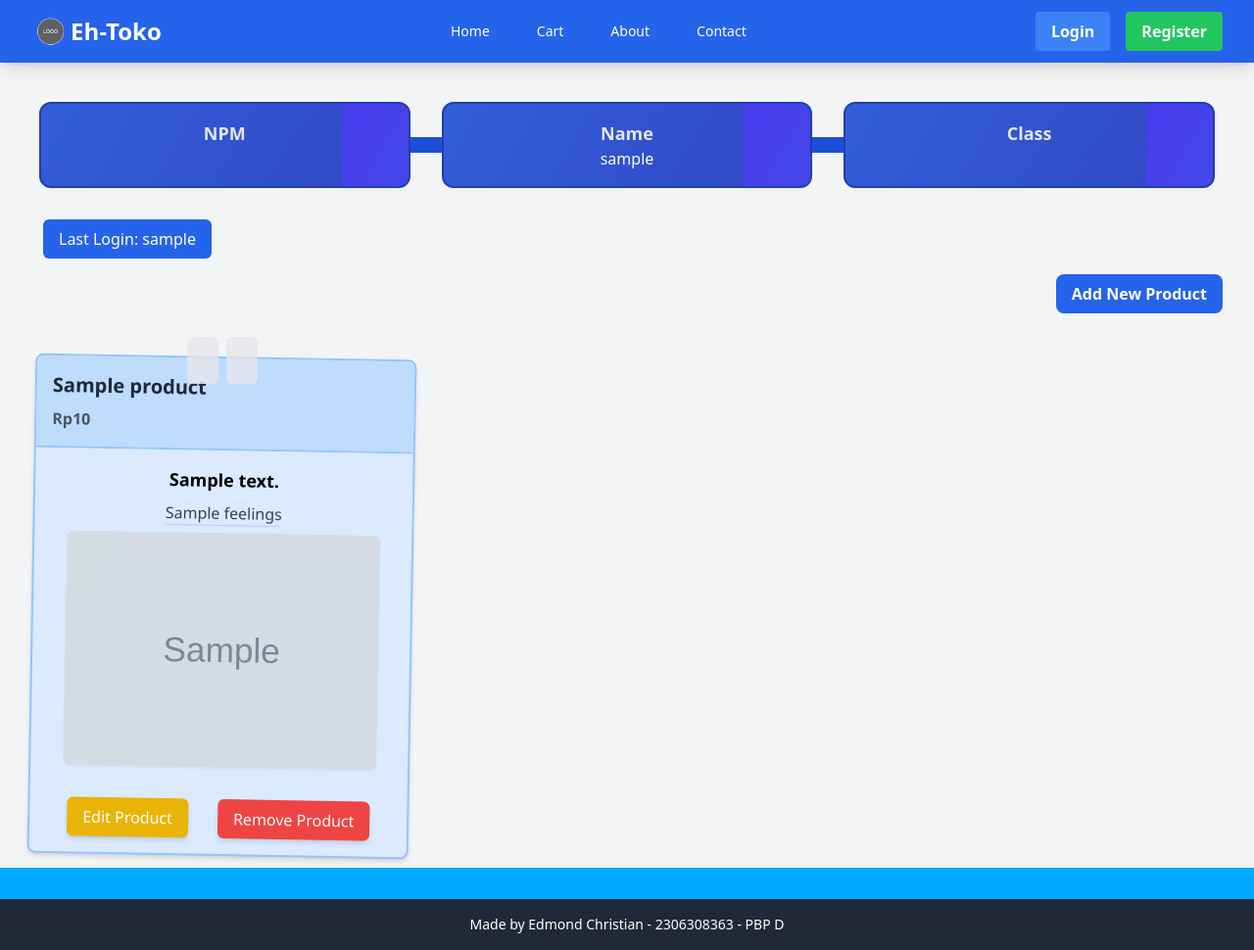
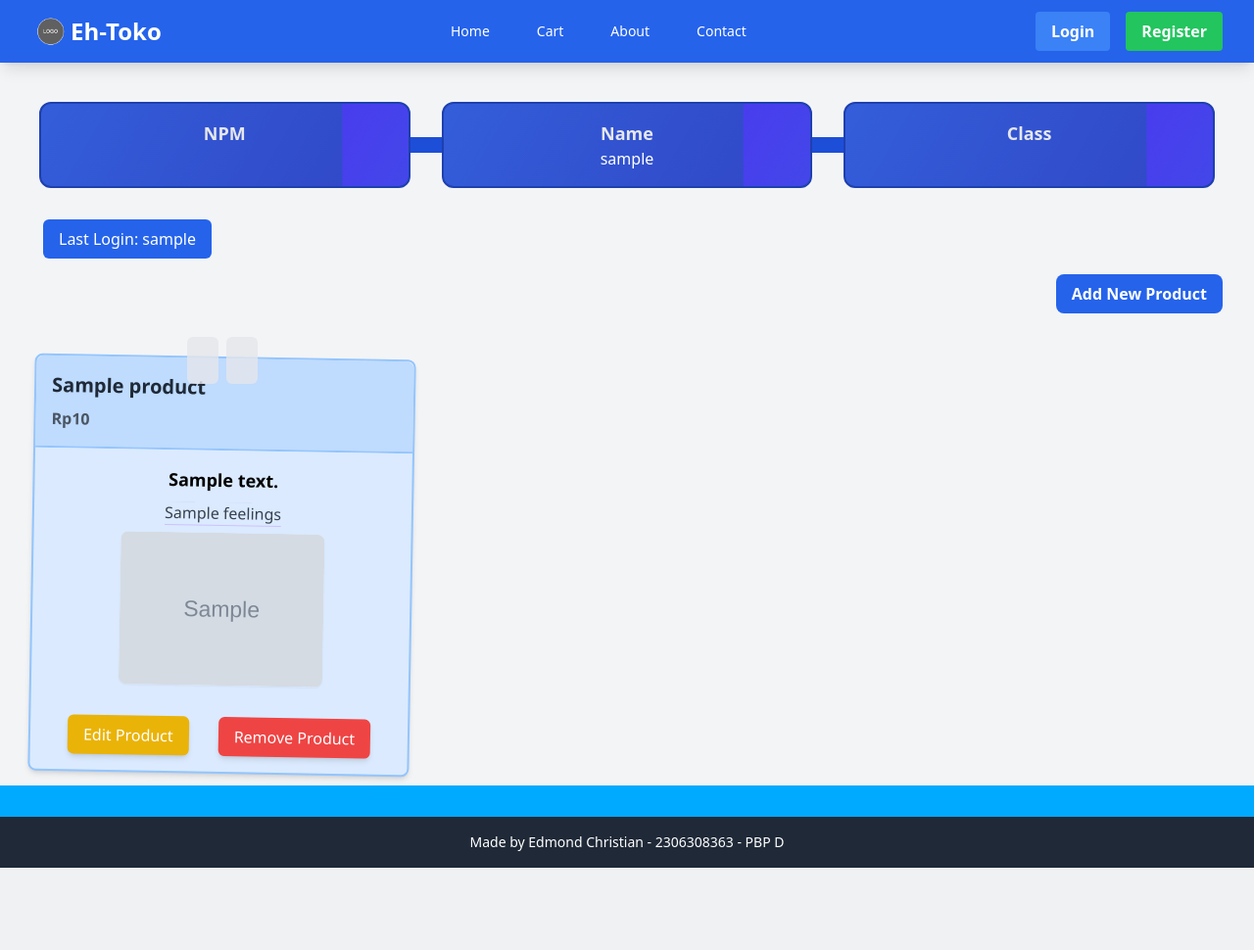
Before and after one commit to EdPootis/e-commerce-assignment, a Django app: template main/templates/main.html in a window 1280 px wide. Shown: the whole page at 98% size. After the commit the page ends 886 px from the top, so only its background shows below. Run offline with Django 5.2, Linux system fonts and the light colour scheme; tables that the repository leaves empty hold one stand-in row (values such as "Sample post"); the template is opened without the code that fills it: values that come from a table or form of the project are taken from there, most other values are stand-ins (such as "Sample title", 1, 10 or a date in 2020); grey boxes marked "Sample" are stand-in pictures; some libraries are stand-ins or nearby versions.

Commit message:
resized images and fixed readme typo

```diff
--- a/main/templates/card_product.html
+++ b/main/templates/card_product.html
@@ -16,10 +16,10 @@
         </p>
         <div class="">
         {% if product.image %}
-                <img class="h-auto max-w-lg rounded-lg mx-auto dark:shadow-gray-800 shadow-sm h-auto max-w-xs" src="{{ product.image.url }}"
+                <img class="h-auto max-w-lg rounded-lg mx-auto dark:shadow-gray-800 shadow-sm size-52" src="{{ product.image.url }}"
                     alt="Image unavailable"/>
         {% else %}
-                <img class="h-auto max-w-lg rounded-lg mx-auto dark:shadow-gray-800 shadow-sm h-auto max-w-xs" src="{% static 'image/default.png' %}"
+                <img class="h-auto max-w-lg rounded-lg mx-auto dark:shadow-gray-800 shadow-sm size-40" src="{% static 'image/default.png' %}"
                     alt="Default image unavailable"/>
         {% endif %}
         </div>
```
Also changed, not shown: README.md.
